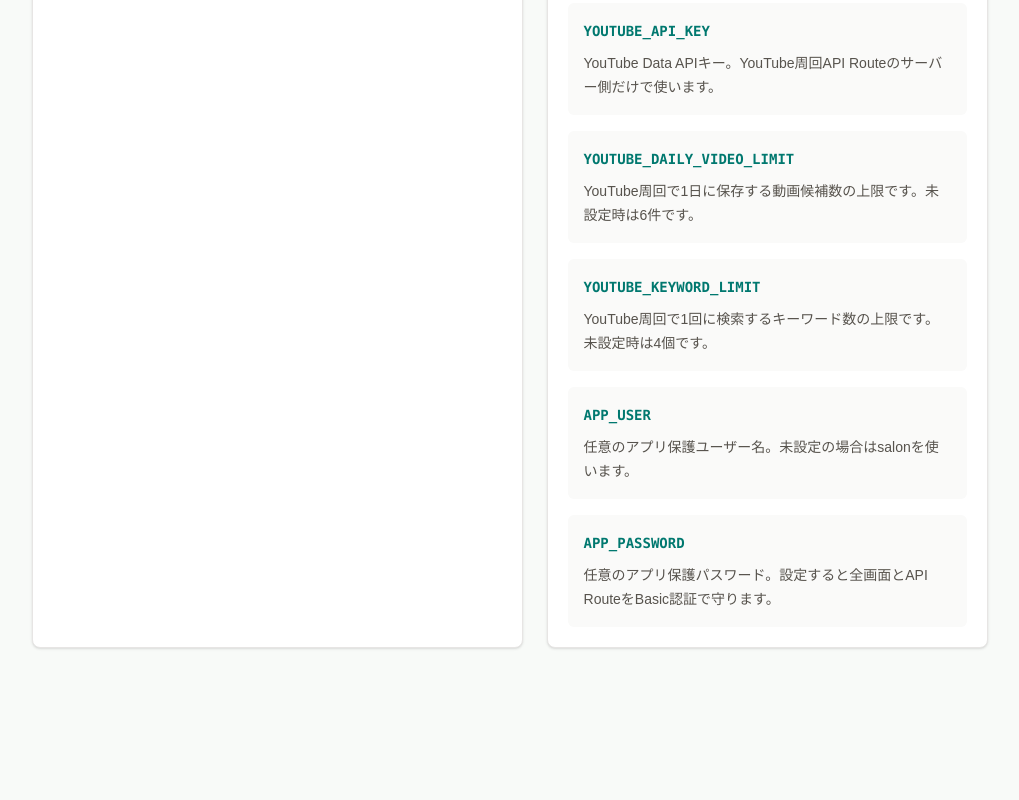
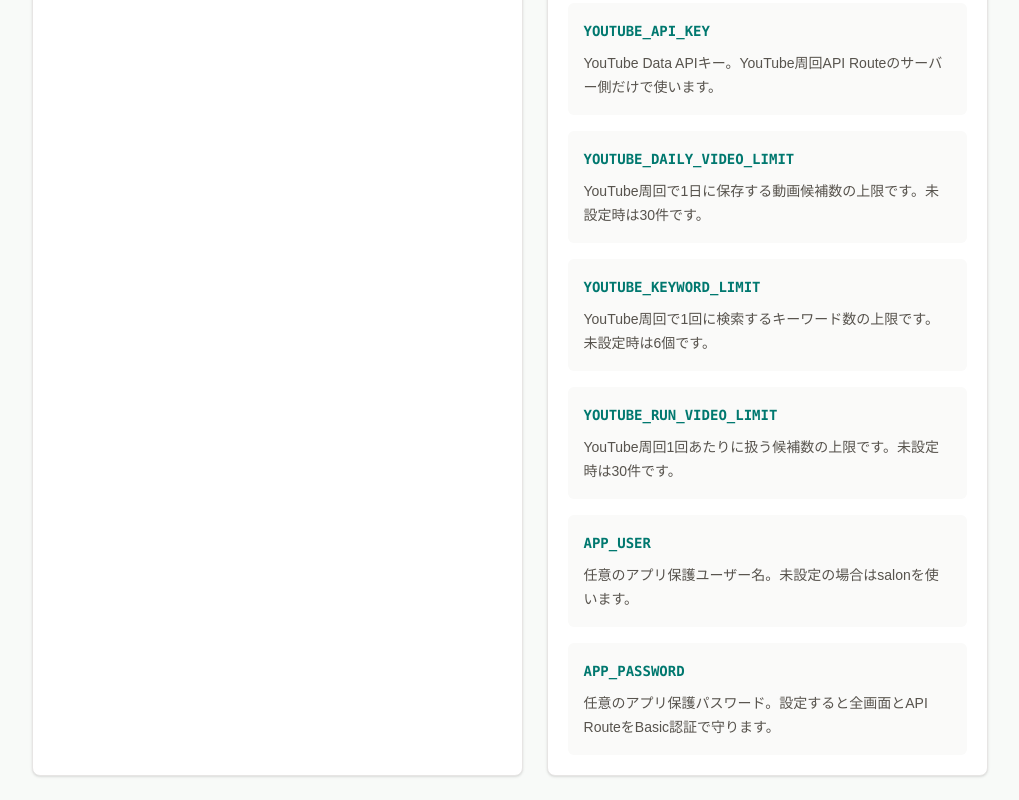
Before and after one commit to fsinashu-ai/hair-trend-dashboard, a Next.js app: page /settings in a window 1280 px wide. Shown: the part 1701-2501 px from the top of the page, without its empty margins (252-1271 px from the left). Before the commit the page ends 2373 px from the top, so only its background shows below. Built offline with nearby package versions, Linux system fonts and the light colour scheme; no server answers.

Commit message:
Add YouTube run limit to settings

```diff
--- a/src/app/settings/page.tsx
+++ b/src/app/settings/page.tsx
@@ -38,11 +38,15 @@ const envItems = [
   },
   {
     name: "YOUTUBE_DAILY_VIDEO_LIMIT",
-    description: "YouTube周回で1日に保存する動画候補数の上限です。未設定時は6件です。",
+    description: "YouTube周回で1日に保存する動画候補数の上限です。未設定時は30件です。",
   },
   {
     name: "YOUTUBE_KEYWORD_LIMIT",
-    description: "YouTube周回で1回に検索するキーワード数の上限です。未設定時は4個です。",
+    description: "YouTube周回で1回に検索するキーワード数の上限です。未設定時は6個です。",
+  },
+  {
+    name: "YOUTUBE_RUN_VIDEO_LIMIT",
+    description: "YouTube周回1回あたりに扱う候補数の上限です。未設定時は30件です。",
   },
   {
     name: "APP_USER",
```
